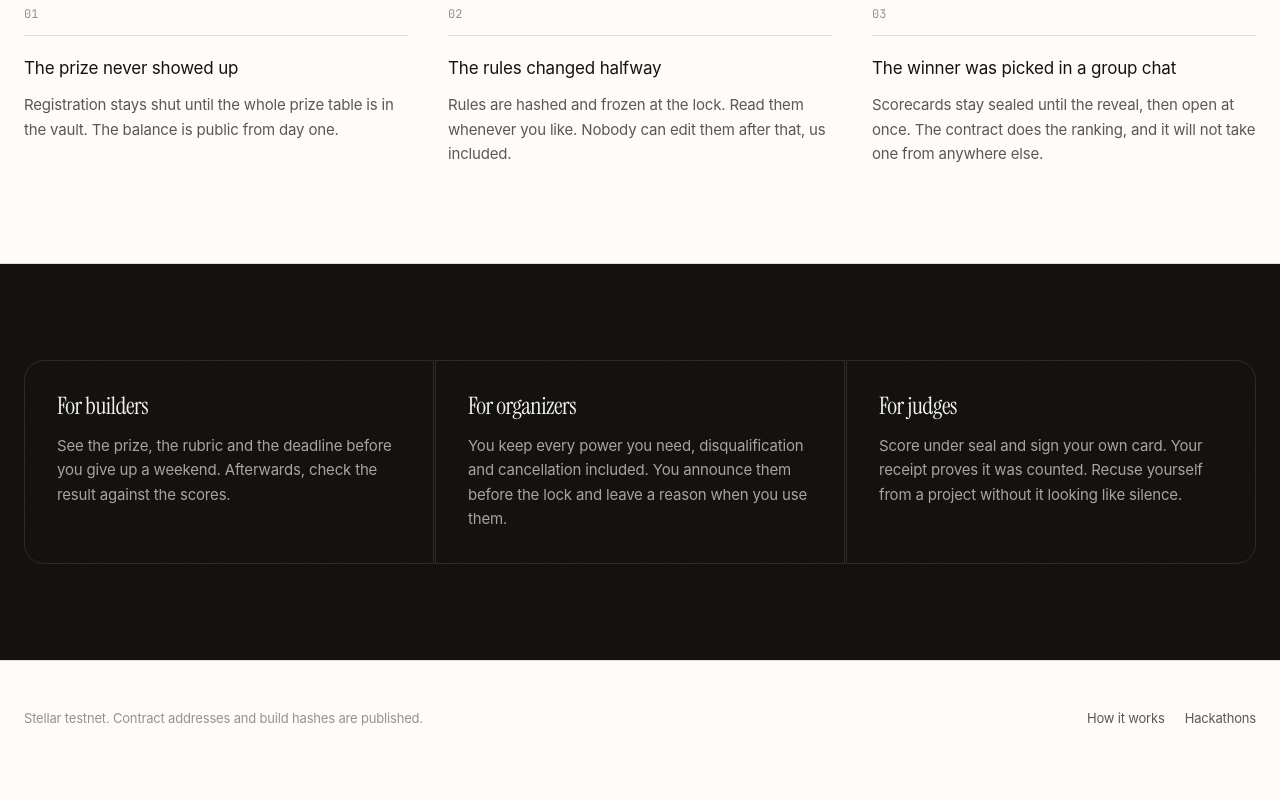
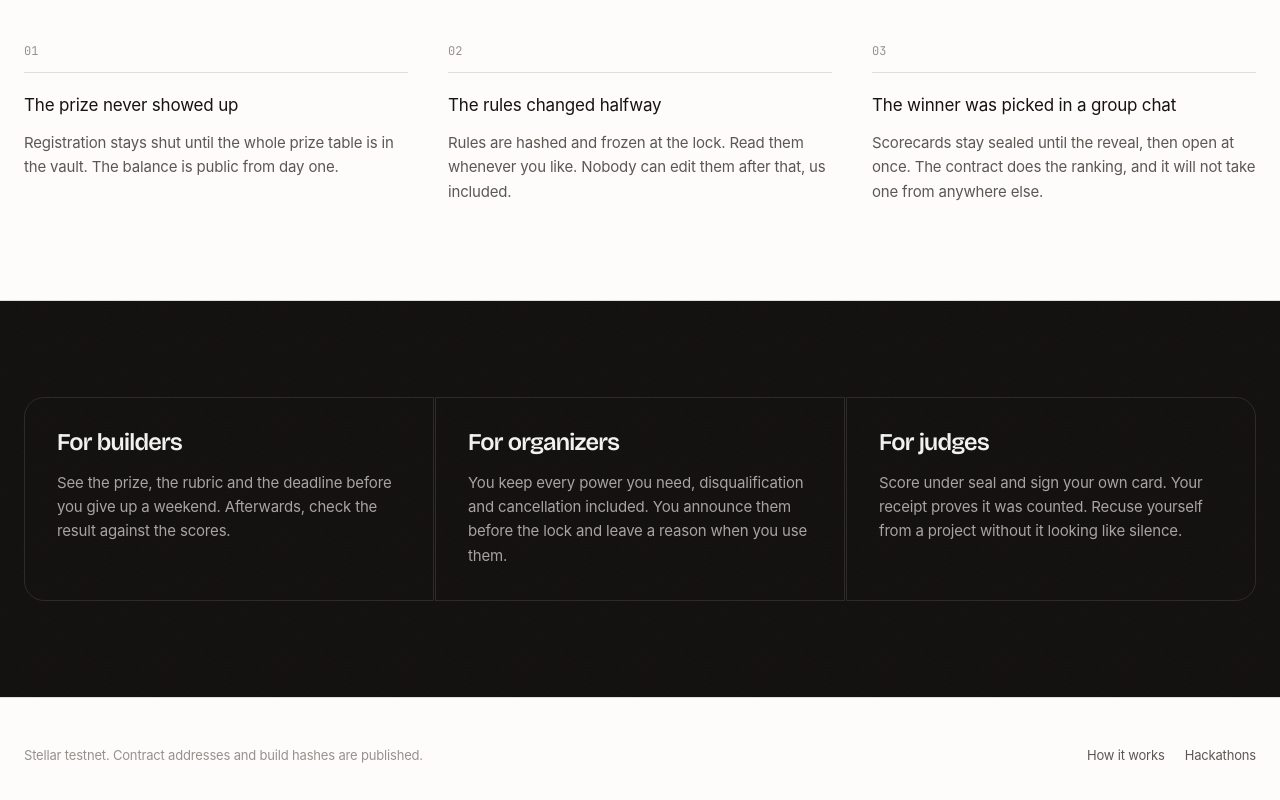
Before and after one commit to emirykl/StelHacks, a Next.js app in the folder frontend/: page / in a window 1280 px wide. Shown: the part 918-1718 px from the top of the page. Before the commit the page ends 1695 px from the top, so only its background shows below. Built offline with nearby package versions, Linux system fonts and the light colour scheme; no server answers.

Commit message:
Set the headings in a grotesque so a page stops sounding like a newspaper

```diff
--- a/frontend/app/components/spec.tsx
+++ b/frontend/app/components/spec.tsx
@@ -6,8 +6,8 @@ import type { ReactNode } from "react";
  * Everything in this file is for a surface where the chain is speaking: a
  * digest, a phase, a ranking, a payment. It reads as a specification because
  * that is what it is, and it is deliberately a different register from the
- * serif and the prose around it. A reader should be able to tell which half of
- * a page they are in without reading a word.
+ * display face and the prose around it. A reader should be able to tell which
+ * half of a page they are in without reading a word.
  *
  * Square corners throughout. A radius is a softening and nothing about a digest
  * is soft.
--- a/frontend/app/globals.css
+++ b/frontend/app/globals.css
@@ -12,18 +12,18 @@
   restraint, the motion you notice only when it is missing. Ninety percent of
   any screen is this and it is what makes an interface feel calm.
 
-  EDITORIAL supplies the human voice. The high contrast serif, the halftone,
-  the generous measure. A hackathon's name, a headline, a paragraph somebody
-  wrote: anywhere a person is speaking.
+  EDITORIAL supplies the human voice. The display grotesque, the halftone, the
+  generous measure. A hackathon's name, a headline, a paragraph somebody wrote:
+  anywhere a person is speaking.
 
   TECHNICAL BRUTALISM supplies the chain's voice. Condensed capitals,
   monospaced labels, bracketed indices, hairline spec rows, square corners,
   tabular figures. A digest, an address, a phase, a ranking, a payment:
   anywhere the chain is speaking.
 
-  So the typeface is the argument. Serif means a person said this. Mono and
-  condensed caps mean the chain did, and you can go and check. An interface
-  that mixed them would be making a claim it could not support.
+  So the typeface is the argument. The display face means a person said this.
+  Mono and condensed caps mean the chain did, and you can go and check. An
+  interface that mixed them would be making a claim it could not support.
 
   The rule: one voice per surface, and never two loud at once.
 */
@@ -34,19 +34,20 @@
      Pro. Shipping a lookalike would be a worse version of a font the reader
      already has installed.
 
-     The display face is the one editorial borrowing that appears on every
-     page. Instrument Serif is high contrast and narrow, which is what makes a
-     large headline read as considered rather than merely big. */
+     The display face carries every heading. Bricolage Grotesque is a display
+     grotesque whose cuts are deliberately a little uneven, which is what keeps
+     a large headline from reading as an announcement from an institution. */
   --font-sans: -apple-system, BlinkMacSystemFont, "SF Pro Text", "Segoe UI",
     Roboto, "Helvetica Neue", Arial, sans-serif;
-  --font-display: var(--font-editorial), Georgia, "Times New Roman", serif;
+  --font-display: var(--font-display-loaded), "Helvetica Neue", Arial,
+    sans-serif;
   --font-technical: var(--font-technical), "Helvetica Neue", Arial, sans-serif;
   --font-mono: var(--font-mono-loaded), ui-monospace, "SF Mono", monospace;
 
   /* Surfaces ---------------------------------------------------------------
      Warm rather than pure. A hackathon page is read for a long time, and pure
      white at full brightness is where that starts to hurt; the paper tint is
-     also what lets the editorial serif sit on it without looking clinical. */
+     also what lets the display face sit on it without looking clinical. */
   --color-paper: oklch(99.2% 0.003 95);
   --color-paper-sunk: oklch(97.4% 0.004 95);
   --color-ink: oklch(19% 0.008 60);
@@ -111,9 +112,9 @@
 
   Following the system into dark mode was the earlier arrangement and it is
   gone. This product is read like a document rather than used like an
-  application: the editorial layout, the serif, the halftone and the hairlines
-  are all built for a light ground, and the inverted sections only read as a
-  change of register because everything around them does not.
+  application: the editorial layout, the display type, the halftone and the
+  hairlines are all built for a light ground, and the inverted sections only
+  read as a change of register because everything around them does not.
 
   Dark surfaces are still here and still used, but as a choice a section makes
   rather than a mode the whole site enters. The proof strip inverts, the chain
@@ -144,14 +145,22 @@
   }
 
   /* Every display heading, in one place, so a page never has to remember to
-     ask for the serif. */
+     ask for the display face.
+
+     Semibold rather than regular. The serif that used to sit here got its
+     presence from stroke contrast and needed no weight; a grotesque gets it
+     from mass, and set at 400 a headline reads as body copy that happened to
+     be enlarged. The optical size axis is pushed near the top of its range for
+     the same reason: it is what tightens the spacing and sharpens the joints
+     into something drawn for a headline rather than for a paragraph. */
   h1,
   h2,
   .display {
     font-family: var(--font-display);
-    font-weight: 400;
-    letter-spacing: -0.02em;
-    line-height: 1.05;
+    font-weight: 600;
+    font-variation-settings: "opsz" 40;
+    letter-spacing: -0.03em;
+    line-height: 1.02;
   }
 
   /* A digest, an address, an amount. Tabular figures so a column of them lines
--- a/frontend/app/layout.tsx
+++ b/frontend/app/layout.tsx
@@ -1,21 +1,28 @@
 import type { Metadata } from "next";
-import { Archivo, Instrument_Serif, JetBrains_Mono } from "next/font/google";
+import { Archivo, Bricolage_Grotesque, JetBrains_Mono } from "next/font/google";
 
 import { Footer, Header } from "./components/chrome";
 import { WalletProvider } from "./components/wallet-context";
 import "./globals.css";
 
 /**
- * The one editorial borrowing that appears on every page.
+ * The display face, which is every heading on every page.
  *
  * The interface face is the system stack and is set in CSS, because on Apple
  * hardware that resolves to SF Pro and shipping a lookalike would be a worse
  * version of a font the reader already has. Only the display face is loaded.
+ *
+ * A high contrast serif sat here first and it read as a newspaper: correct for
+ * an essay, wrong for a place people come to build something over a weekend.
+ * Bricolage is a display grotesque with the cuts left slightly uneven, so a
+ * headline has a voice without having a collar. Both non weight axes are
+ * loaded: `opsz` so a large heading tightens the way a display cut should,
+ * `wdth` so a long name can be pulled in rather than wrapped.
  */
-const editorial = Instrument_Serif({
-  variable: "--font-editorial",
+const display = Bricolage_Grotesque({
+  variable: "--font-display-loaded",
   subsets: ["latin"],
-  weight: "400",
+  axes: ["opsz", "wdth"],
   display: "swap",
 });
 
@@ -66,7 +73,7 @@ export default function RootLayout({ children }: LayoutProps<"/">) {
   return (
     <html
       lang="en"
-      className={`${editorial.variable} ${technical.variable} ${mono.variable} h-full`}
+      className={`${display.variable} ${technical.variable} ${mono.variable} h-full`}
     >
       <body className="min-h-full flex flex-col bg-paper text-ink">
         {/* Wraps everything, because the header and the account page both ask
--- a/frontend/app/page.tsx
+++ b/frontend/app/page.tsx
@@ -19,7 +19,7 @@ export default function Home() {
 }
 
 /**
- * The editorial hero: serif display, generous air, halftone behind.
+ * The editorial hero: display type, generous air, halftone behind.
  *
  * The texture sits at an opacity where you would not name it if asked. That is
  * the intended dose; at the point it becomes a pattern it has stopped being
```
Also changed, not shown: 1 other file (tests, documents, lock files or other folders).
